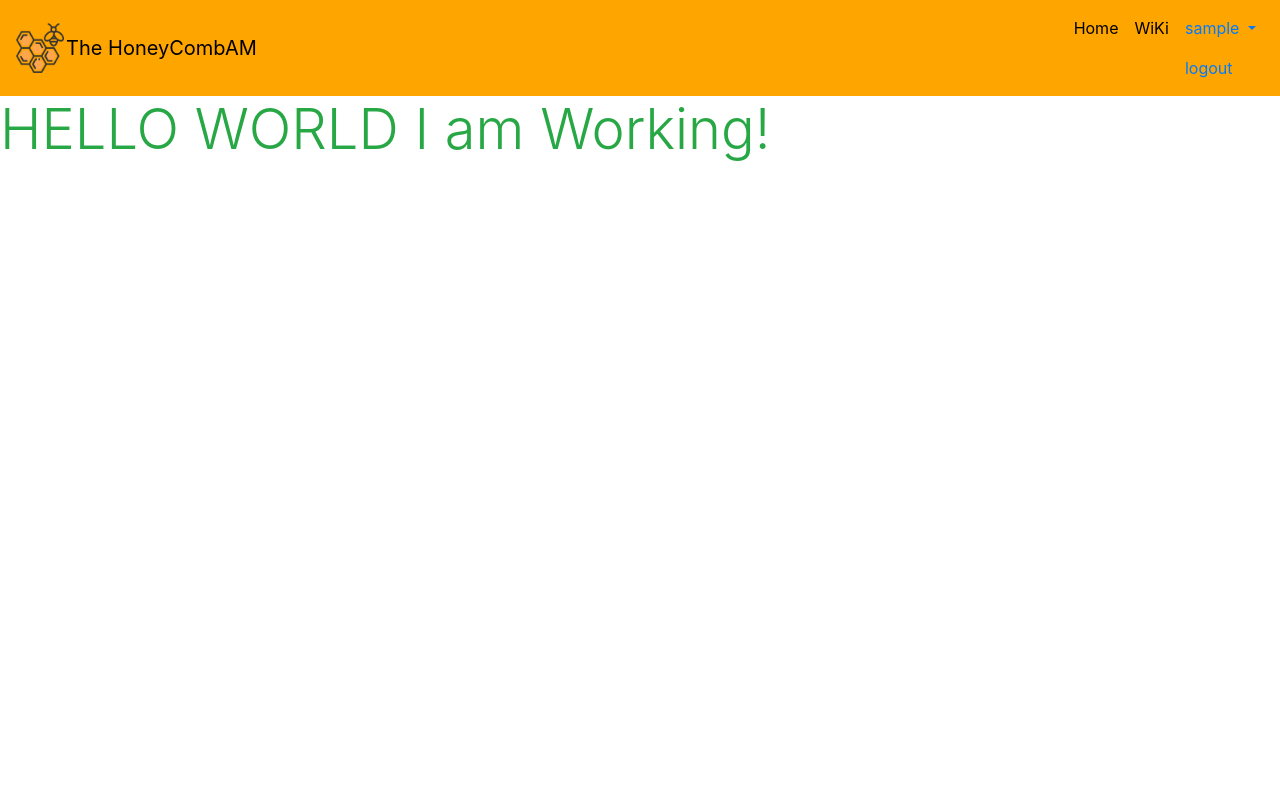
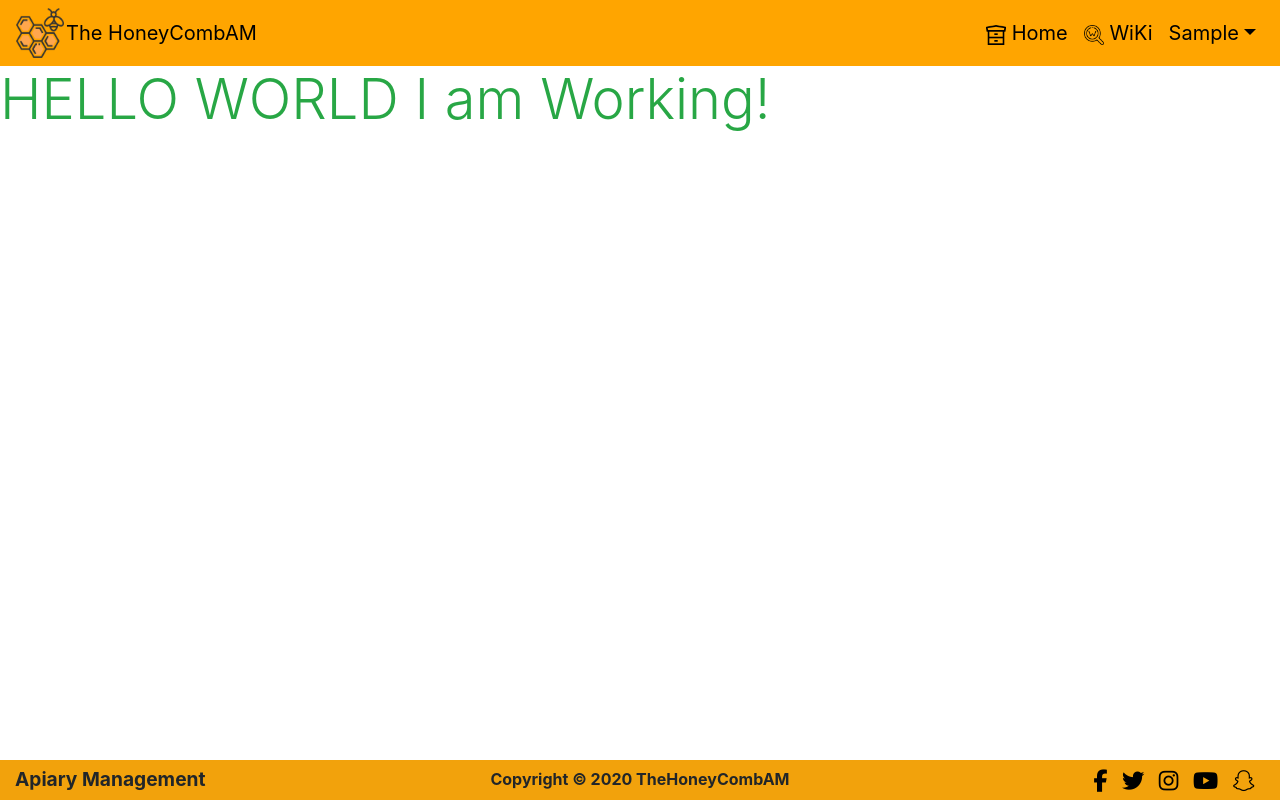
Before and after one commit to jonathanw82/thehoneycombAM, a Django app: page / in a window 1280 px wide. Run offline with Django 3.2, Linux system fonts and the light colour scheme; the visitor is signed in with stand-in values (Sample User, id 1); some libraries are stand-ins or nearby versions.

Commit message:
Added icons to navbar and sorted out there css to the footer

```diff
--- a/static/css/base.css
+++ b/static/css/base.css
@@ -1,4 +1,6 @@
-
+.uppercase{
+    text-transform: capitalize;
+}
 
 /* ------------ Navigation --------------*/
 .navbar_colour{
@@ -6,6 +8,11 @@
 }
 
 .link_colour{
+    color: black;
+    font-size: 1.25rem;
+}
+
+.link_colour:hover{
     color: black;
 }
 
@@ -26,3 +33,153 @@
 .navbar-toggler-icon{
     color: black!important;
 }
+
+.background_dropdown{
+    background-color: orange!important;
+    border: none!important;
+}
+
+.navbar-image{
+    width: 20px;
+    height: 20px;
+}
+
+/* ------------ Footer --------------*/
+
+.footer{
+    position: fixed;
+    bottom: 0px;
+    background-color: #F2A20C;
+    padding: 5px;
+}
+
+.footer-social-icons {
+    text-align: right;
+    padding-top: 5px;
+}
+
+.footer-social-icons a{
+    color: black;
+    font-size: 1.4rem;
+    letter-spacing: 10px;
+    cursor: pointer;
+}
+
+.footer-social-icons a:hover {
+    color:#BF2604;;
+    text-decoration: none;
+}
+
+.copyright-footer{
+    text-align: center;
+    font-weight: 700;
+    padding-top: 2px;
+}
+
+.slogan-footer{
+    font-weight: 700;
+    font-size: 1.2rem;
+}
+
+/* ----------------- Media Queries ---------------*/
+
+@media only screen and (max-width: 1024px){
+
+}
+
+@media only screen and (max-width: 985px){
+
+.navbar-toggler-icon{
+    padding-top: 5px;
+}
+.about-the-apiary-text{
+
+    padding-right: 20px;
+    font-size: 1.1rem;
+}
+}
+
+@media only screen and (max-width: 768px){
+
+
+}
+
+@media only screen and (min-width: 524px){
+.mobile-view{
+    display: none;
+}
+}
+
+@media only screen and (max-width: 524px){
+.beekeeper-image{
+    width: 300px;
+    height: auto;
+}
+
+.desktop-view{
+    display: none;
+}
+}
+
+@media only screen and (max-width: 425px){
+.logotext{
+    font-size: 1.5rem;
+    font-family: 'Pacifico', sans-serif;
+    color: #000;
+}
+
+.apiary_text_heading{
+    font-size: 1.5rem;
+}
+
+.footer-social-icons {
+    text-align: center;
+}
+
+.slogan-footer{
+    display: None;
+}
+
+.desktop-view{
+    display: none;
+}
+
+}
+
+@media only screen and (max-width: 375px){
+.honey-pot-logo-image-navbar{
+    display: None;
+}
+.beekeeper-image{
+    width: 280px;
+    height: auto;
+}
+.empty-div-bottom{
+    height: 90px;
+}
+}
+
+@media only screen and (max-width: 323px){
+
+.honey-combe-logo-image-navbar{
+    width: 30px;
+    height: 30px;
+}
+
+.navbar_heading{
+    font-size: 1.2rem!important;
+}
+
+.beekeeper-image{
+    width: 250px;
+    height: auto;
+}
+
+.empty-div-bottom{
+    height: 80px;
+}
+
+.toast{
+    max-width: 250px!important;
+}
+}
--- a/templates/base.html
+++ b/templates/base.html
@@ -22,6 +22,7 @@
   {% endblock %}
 
   {% block corejs %}
+    <script src="https://kit.fontawesome.com/a71ecb4f79.js" crossorigin="anonymous"></script>
     <script src="https://code.jquery.com/jquery-3.4.1.slim.min.js"
       integrity="sha384-J6qa4849blE2+poT4WnyKhv5vZF5SrPo0iEjwBvKU7imGFAV0wwj1yYfoRSJoZ+n"
       crossorigin="anonymous"></script>
@@ -42,27 +43,31 @@
 
 <body>
   <nav class="navbar navbar-expand-lg navbar_colour">
-    <a href="{% url 'home'%}"><img class="honey-combe-logo-image-navbar" src="{% static 'images/combicon.png' %}" alt="honeycombelogo"></a>
+    <a href="{% url 'home'%}"><img class="honey-combe-logo-image-navbar" src="{% static 'images/combicon.png' %}"
+        alt="honeycombelogo"></a>
     <a class="navbar-brand link_colour navbar_heading" href="{% url 'home' %}">The HoneyCombAM</a>
     <button class="navbar-toggler" type="button" data-toggle="collapse" data-target="#navbarNavAltMarkup"
       aria-controls="navbarNavAltMarkup" aria-expanded="false" aria-label="Toggle navigation">
-      <span class="navbar-toggler-icon"></span>
+      <span class="navbar-toggler-icon"><i class="fas fa-bars"></i></span>
     </button>
     <div class="collapse navbar-collapse navitems" id="navbarNavAltMarkup">
       <div class="navbar-nav">
-        <a class="nav-item nav-link active link_colour" href="{% url 'home' %}">Home <span class="sr-only">(current)</span></a>
-        <a class="nav-item nav-link link_colour" href="{% url 'wiki' %}">WiKi</a>
+        <a class="nav-item nav-link active link_colour" href="{% url 'home' %}"><img src=""><img class="navbar-image" src="{% static 'images/hive.png' %}"
+          alt="honeycombelogo"> Home<span
+            class="sr-only">(current)</span></a>
+        <a class="nav-item nav-link link_colour" href="{% url 'wiki' %}"><img class="navbar-image" src="{% static 'images/wiki.png' %}"
+          alt="honeycombelogo"> WiKi</a>
         {% if request.user.is_authenticated %}
         <div class="dropdown">
-          <a class=" nav-link dropdown-toggle user-name" href="#" role="button" id="dropdownMenuLink"
-            data-toggle="dropdown" aria-haspopup="true" aria-expanded="false">
-            {{request.user.username}}
-          </a>
-          <a class="nav-item nav-link" href="{% url 'account_logout' %}">logout</a>
+          <a class=" nav-link dropdown-toggle link_colour uppercase" href="#" role="button" id="dropdownMenuLink" data-toggle="dropdown" aria-haspopup="true" aria-expanded="false">
+            {{request.user.username}}</a>
+          <div class="dropdown-menu drop-menu background_dropdown" aria-labelledby="dropdownMenuLink">
+                <a class="nav-link dropdown-item link_colour" href="#"><i class="fas fa-id-card"></i> Profile</a>
+                <a class="nav-link dropdown-item link_colour" href="{% url 'account_logout' %}"><i class="fas fa-power-off"></i> logout</a>
             </div>
       </div>
       {% else %}
-      <a class="nav-item nav-link" href="{% url 'account_login' %}">login/Signup</a>
+      <a class="nav-item nav-link link_colour" href="{% url 'account_login' %}"><i class="fas fa-sign-in-alt"></i> login/Signup</a>
       {% endif %}
     </div>
     </div>
@@ -71,7 +76,41 @@
   {% block content %}
   {% endblock %}
 
-
+  <footer>
+    <div class="container-fluid footer">
+      <div class="row footer-width">
+        <div class="col-sm-4 ">
+          <div class="slogan-footer">Apiary Management</div>
+        </div>
+        <div class="col-sm-4 desktop-view">
+          <div class="copyright-footer">Copyright &copy;
+            <script> document.write(new Date().getFullYear()); </script> TheHoneyCombAM </div>
+        </div>
+        <div class="col-sm-4 desktop-view">
+          <div class="footer-social-icons">
+            <span><a href="https://www.facebook.com/" target="_blank" class="fa fa-facebook"></a></span>
+            <span><a href="https://twitter.com/?lang=en-gb" target="_blank" class="fa fa-twitter"></a></span>
+            <span><a href="https://www.instagram.com/" target="_blank" class="fa fa-instagram"></a></span>
+            <span><a href="https://www.youtube.com/" target="_blank" class="fa fa-youtube"></a></span>
+            <span><a href="https://www.snapchat.com/l/en-gb/" target="_blank" class="fa fa-snapchat"></a></span>
+          </div>
+        </div>
+      </div>
+      <div class="col-sm-4 mobile-view">
+        <div class="footer-social-icons">
+          <span><a href="https://www.facebook.com/" target="_blank" class="fa fa-facebook"></a></span>
+          <span><a href="https://twitter.com/?lang=en-gb" target="_blank" class="fa fa-twitter"></a></span>
+          <span><a href="https://www.instagram.com/" target="_blank" class="fa fa-instagram"></a></span>
+          <span><a href="https://www.youtube.com/" target="_blank" class="fa fa-youtube"></a></span>
+          <span><a href="https://www.snapchat.com/l/en-gb/" target="_blank" class="fa fa-snapchat"></a></span>
+        </div>
+      </div>
+      <div class="col-sm-4 mobile-view">
+        <div class="copyright-footer">copyright &copy;
+          <script> document.write(new Date().getFullYear()); </script> TheHoneyCombAM </div>
+      </div>
+    </div>
+  </footer>
 
 
 </body>
```
Also changed, not shown: README.md, static/images/hive.png (added), static/images/wiki.png (added). Lines whose indentation alone changed are shown as unchanged.
